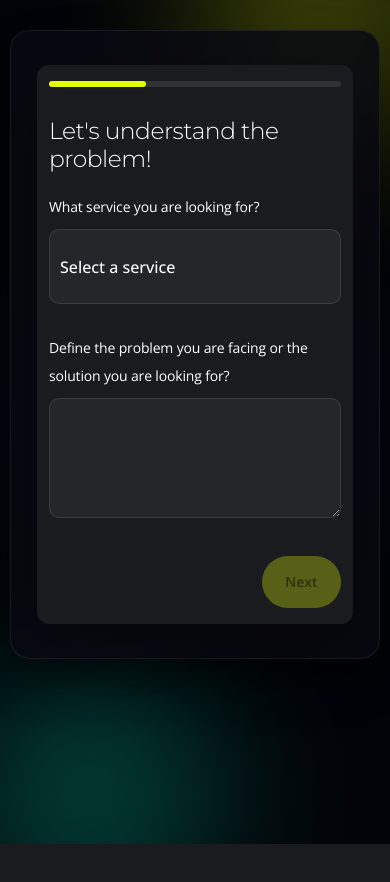
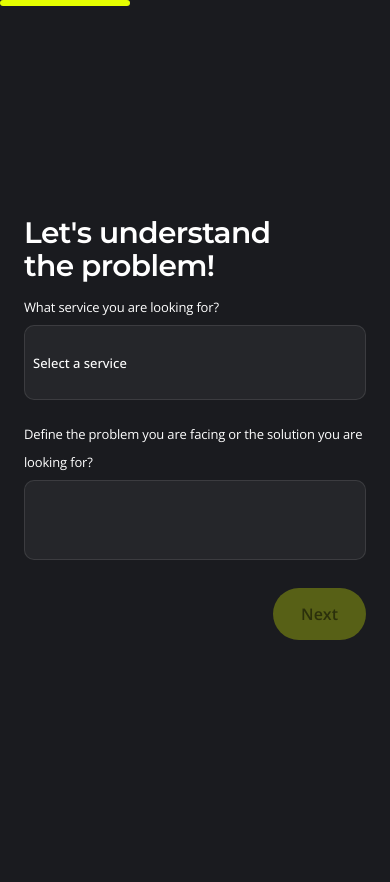
Before and after one commit to saadbhati1002/vedha-web, a React (Create React App) app: page /contact in a window 390 px wide. Shown: the top 882 px of the page. Built offline with nearby package versions, Linux system fonts and the light colour scheme.

Commit message:
contact page aligned

```diff
--- a/src/components/ContactFrom/MultiStepContactForm.css
+++ b/src/components/ContactFrom/MultiStepContactForm.css
@@ -1,35 +1,46 @@
-.multi-step-form-wrapper {
-  width: 100%;
-  max-width: 900px;
-  margin: 0 auto;
-  padding: 40px;
-  background-color: #1a1b1f;
-  border-radius: 20px;
-  box-shadow: 0 25px 80px rgba(0, 0, 0, 0.35);
-  box-sizing: border-box;
-  position: relative;
+
+
+.multi-step-form-wrapper h2 {
+  font-size: 3rem !important;
+  line-height: 1.1;
+  word-break: break-word;
+  font-weight: 600 !important;
 }
 
-.multi-step-form-wrapper * {
-  box-sizing: border-box;
+.multi-step-form-wrapper label {
+  font-size: 16px;
 }
 
-.multi-step-form-wrapper h2 {
-  line-height: 1.15;
-  word-break: break-word;
-  hyphens: auto;
+.multi-step-form-wrapper input,
+.multi-step-form-wrapper select,
+.multi-step-form-wrapper textarea {
+  box-sizing: border-box;
+  padding: 10px 16px !important; /* desktop size */
+  font-size: 16px !important;
 }
 
-.multi-step-form-wrapper label,
-.multi-step-form-wrapper select,
-.multi-step-form-wrapper textarea,
-.multi-step-form-wrapper button {
-  font-size: clamp(0.95rem, 2vw, 1.1rem);
+.multi-step-form-wrapper input:not(.phone-input-field),
+.multi-step-form-wrapper select:not(.country-code-select),
+.multi-step-form-wrapper textarea {
+  width: 100% !important;
+}
+
+.country-code-select {
+  flex: 0 0 38% !important;
+  max-width: 38% !important;
+  min-width: 100px !important;
+  font-size: 14px !important;
+}
+
+.phone-input-field {
+  flex: 1 1 auto !important;
+  min-width: 0 !important;
+  font-size: 14px !important;
 }
 
 .form-error {
   color: #f2c94c;
-  font-size: 0.9rem;
+  font-size: 14px;
   margin-bottom: 16px;
   padding: 12px;
   background-color: rgba(242, 201, 76, 0.1);
@@ -38,14 +49,14 @@
 }
 
 .meeting-details-grid {
-  display: flex;
-  flex-direction: column;
-  gap: 24px;
+  display: grid;
+  grid-template-columns: 1fr 1fr;
+  gap: 20px;
 }
 
 .meeting-input {
   width: 100%;
-  padding: 15px;
+  padding: 10px;
   background-color: rgba(255, 255, 255, 0.05);
   border: 1px solid rgba(255, 255, 255, 0.1);
   border-radius: 10px;
@@ -88,41 +99,65 @@
 /* Mobile optimizations - Priority layout fixes */
 @media (max-width: 600px) {
   .multi-step-form-wrapper {
-    padding: 20px 16px;
+    padding: 16px 16px;
     max-width: 100%;
-    border-radius: 16px;
     margin: 0;
   }
 
   .multi-step-form-wrapper h2 {
-    font-size: clamp(1.5rem, 6vw, 2rem) !important;
-    margin-bottom: 24px !important;
-    line-height: 1.2;
+    font-size: 2.25rem !important;
+    margin-bottom: 16px !important;
+    max-width: 90%;
+    line-height: 1.1 !important;
   }
 
   .meeting-details-grid {
-    gap: 16px;
+    gap: 12px;
   }
 
   .meeting-input {
-    padding: 14px 12px;
+    padding: 8px;
     font-size: 16px; /* Prevents iOS zoom */
   }
 
   .multi-step-form-wrapper label {
-    font-size: 14px !important;
-    margin-bottom: 8px !important;
+    font-size: 13px !important;
+    margin-bottom: 4px !important;
   }
 
   .multi-step-form-wrapper select,
   .multi-step-form-wrapper textarea,
   .multi-step-form-wrapper input {
-    font-size: 16px !important; /* Prevents iOS zoom on focus */
-    padding: 14px 12px !important;
+    font-size: 14px !important;
+    padding: 8px 10px !important;
+  }
+
+  /* Right-align button when alone (step 1) to match step 2/3 position */
+  .multi-step-form-wrapper form > div:last-child {
+    justify-content: flex-end !important;
+  }
+
+  /* Keep button position consistent across steps on mobile */
+  .multi-step-form-wrapper form > div:first-child {
+    min-height: 180px !important;
+  }
+
+  .country-code-select {
+    font-size: 11px !important;
+    padding: 8px 6px !important;
+    flex: 0 0 20% !important;
+    max-width: 20% !important;
+    min-width: 60px !important;
+  }
+
+  .phone-input-field {
+    font-size: 13px !important;
+    padding: 8px 8px !important;
   }
 
   .multi-step-form-wrapper textarea {
-    min-height: 120px;
+    min-height: unset;
+    max-height: 80px;
   }
 
   .form-error {
@@ -135,35 +170,48 @@
 /* Small mobile devices */
 @media (max-width: 480px) {
   .multi-step-form-wrapper {
-    padding: 16px 12px;
-    border-radius: 12px;
+    padding: 12px 12px;
   }
 
   .multi-step-form-wrapper h2 {
-    font-size: clamp(1.4rem, 6vw, 1.8rem) !important;
-    margin-bottom: 20px !important;
+    font-size: 1.85rem !important;
+    margin-bottom: 12px !important;
+    max-width: 85%;
   }
 
   .meeting-input {
-    padding: 12px 10px;
+    padding: 6px;
   }
 
   .multi-step-form-wrapper select,
   .multi-step-form-wrapper textarea,
   .multi-step-form-wrapper input {
-    padding: 12px 10px !important;
+    font-size: 13px !important;
+    padding: 6px 8px !important;
+  }
+
+  .country-code-select {
+    font-size: 10px !important;
+    padding: 6px 4px !important;
+    flex: 0 0 20% !important;
+    max-width: 20% !important;
+    min-width: 55px !important;
+  }
+
+  .phone-input-field {
+    font-size: 12px !important;
+    padding: 6px 6px !important;
   }
 }
 
 /* Extra small devices */
 @media (max-width: 350px) {
   .multi-step-form-wrapper {
-    padding: 12px 10px;
-    border-radius: 10px;
+    padding: 10px 10px;
   }
 
   .multi-step-form-wrapper h2 {
-    font-size: 1.3rem !important;
-    margin-bottom: 16px !important;
+    font-size: 1.6rem !important;
+    margin-bottom: 10px !important;
   }
 }
--- a/src/components/ContactFrom/MultiStepContactForm.tsx
+++ b/src/components/ContactFrom/MultiStepContactForm.tsx
@@ -55,6 +55,7 @@ const MultiStepContactForm: React.FC<MultiStepContactFormProps> = ({
   mode = "modal",
 }) => {
   const isModalMode = mode === "modal";
+  const totalSteps = 3; // Make this dynamic by changing this value
   const [currentStep, setCurrentStep] = useState(1);
   const [isAnimating, setIsAnimating] = useState(false);
   const [countryCode, setCountryCode] = useState("+971");
@@ -122,7 +123,7 @@ const MultiStepContactForm: React.FC<MultiStepContactFormProps> = ({
       }
     }
 
-    if (currentStep < 3) {
+    if (currentStep < totalSteps) {
       setStepError("");
       setCurrentStep((prev) => prev + 1);
     }
@@ -215,31 +216,29 @@ const MultiStepContactForm: React.FC<MultiStepContactFormProps> = ({
         transition: "opacity 0.4s ease-in-out",
         overflowY: "auto",
         overflowX: "hidden",
-        padding: "clamp(12px, 3vw, 20px)",
+        padding: "20px",
         WebkitOverflowScrolling: "touch",
       }
     : {
-        position: "relative",
         width: "100%",
-        display: "flex",
-        justifyContent: "center",
-        padding: "clamp(20px, 5vw, 40px) clamp(12px, 3vw, 20px)",
       };
 
   const formWrapperStyle: React.CSSProperties = {
     width: "100%",
-    maxWidth: "900px",
+    maxWidth: "100%",
     boxSizing: "border-box",
-    transform: isAnimating ? "translateY(0)" : "translateY(30px)",
-    transition: "transform 0.4s ease-out",
   };
 
   const progressIndicatorStyle: React.CSSProperties = {
-    width: `${(currentStep / 3) * 100}%`,
-    height: "100%",
+    position: "fixed",
+    top: 0,
+    left: 0,
+    width: `${(currentStep / totalSteps) * 100}%`,
+    height: "6px",
     backgroundColor: "#E5FF00",
     transition: "width 0.3s ease",
     borderRadius: "4px",
+    zIndex: 9999,       // keeps it above everything
   };
 
   const modalProgressBarStyle: React.CSSProperties = {
@@ -255,9 +254,9 @@ const MultiStepContactForm: React.FC<MultiStepContactFormProps> = ({
   const pageProgressBarWrapperStyle: React.CSSProperties = {
     width: "100%",
     height: "6px",
-    backgroundColor: "rgba(255, 255, 255, 0.1)",
+    backgroundColor: "rgba(255, 255, 255, 0)",
     borderRadius: "4px",
-    marginBottom: "30px",
+    marginBottom: "16px",
   };
 
   const closeButtonElement = isModalMode ? (
@@ -265,20 +264,20 @@ const MultiStepContactForm: React.FC<MultiStepContactFormProps> = ({
       type="button"
       style={{
         position: "fixed",
-        top: "clamp(12px, 3vw, 20px)",
-        right: "clamp(12px, 3vw, 20px)",
+        top: "20px",
+        right: "20px",
         background: "transparent",
         border: "none",
         color: "#fff",
-        fontSize: "clamp(28px, 6vw, 36px)",
+        fontSize: "32px",
         cursor: "pointer",
-        padding: "clamp(8px, 2vw, 12px)",
+        padding: "10px",
         display: "flex",
         alignItems: "center",
         justifyContent: "center",
         borderRadius: "50%",
-        width: "clamp(40px, 10vw, 50px)",
-        height: "clamp(40px, 10vw, 50px)",
+        width: "48px",
+        height: "48px",
         transition: "background 0.2s",
         zIndex: 10001,
         touchAction: "manipulation",
@@ -300,11 +299,11 @@ const MultiStepContactForm: React.FC<MultiStepContactFormProps> = ({
   const modalSuccessContentStyle: React.CSSProperties = {
     textAlign: "center",
     maxWidth: "600px",
-    padding: "clamp(20px, 5vw, 40px)",
+    padding: "40px",
     animation: "fadeIn 0.4s ease-in-out",
   };
   const pageSuccessOuterStyle: React.CSSProperties = {
-    padding: "clamp(30px, 8vw, 60px) clamp(12px, 3vw, 20px)",
+    padding: "40px 20px",
     display: "flex",
     justifyContent: "center",
   };
@@ -312,23 +311,23 @@ const MultiStepContactForm: React.FC<MultiStepContactFormProps> = ({
     width: "100%",
     maxWidth: "800px",
     backgroundColor: "#111",
-    borderRadius: "clamp(12px, 3vw, 24px)",
-    padding: "clamp(30px, 8vw, 60px)",
+    borderRadius: "20px",
+    padding: "50px",
     boxShadow: "0 25px 80px rgba(0, 0, 0, 0.4)",
     textAlign: "center",
   };
   const successButtonStyle: React.CSSProperties = {
-    padding: "clamp(12px, 3vw, 15px) clamp(24px, 8vw, 40px)",
+    padding: "14px 32px",
     backgroundColor: "#E5FF00",
     border: "none",
     borderRadius: "50px",
     color: "#000",
-    fontSize: "clamp(14px, 3.5vw, 16px)",
+    fontSize: "16px",
     fontFamily: "var(--font-body)",
     fontWeight: "600",
     cursor: "pointer",
     transition: "all 0.2s",
-    marginTop: "clamp(20px, 5vw, 30px)",
+    marginTop: "24px",
     touchAction: "manipulation",
     minHeight: "44px",
   };
@@ -338,11 +337,9 @@ const MultiStepContactForm: React.FC<MultiStepContactFormProps> = ({
         @keyframes fadeIn {
           from {
             opacity: 0;
-            transform: translateY(5px);
           }
           to {
             opacity: 1;
-            transform: translateY(0);
           }
         }
         input[type="date"]::-webkit-calendar-picker-indicator,
@@ -362,10 +359,10 @@ const MultiStepContactForm: React.FC<MultiStepContactFormProps> = ({
       <div style={isModalMode ? modalSuccessContentStyle : pageSuccessInnerStyle}>
         <h2
           style={{
-            fontSize: "clamp(1.5rem, 6vw, 2.6rem)",
-            fontWeight: "300",
-            color: "#fff",
-            marginBottom: "clamp(20px, 5vw, 30px)",
+            fontSize: "2rem",
+            fontWeight: "700",
+            color: "#E5FF00",
+            marginBottom: "24px",
             fontFamily: "var(--font-heading)",
             letterSpacing: "-0.02em",
             lineHeight: 1.2,
@@ -423,16 +420,13 @@ const MultiStepContactForm: React.FC<MultiStepContactFormProps> = ({
           <h2
             key={currentStep}
             style={{
-              fontSize: "clamp(1.5rem, 6vw, 3.8rem)",
-              lineHeight: 1.2,
-              fontWeight: "300",
+              lineHeight: 1.1,
+              fontWeight: "600",
               color: "#fff",
-              marginBottom: "clamp(24px, 6vw, 50px)",
+              marginBottom: "24px",
               textAlign: "left",
               fontFamily: "var(--font-heading)",
               letterSpacing: "-0.02em",
-              transition: "opacity 0.3s ease-in-out, transform 0.3s ease-in-out",
-              animation: "fadeIn 0.3s ease-in-out",
               wordBreak: "break-word",
             }}
           >
@@ -448,14 +442,15 @@ const MultiStepContactForm: React.FC<MultiStepContactFormProps> = ({
               <div
                 style={{
                   animation: "fadeIn 0.4s ease-in-out",
+                  minHeight: "220px",
                 }}
               >
-                <div style={{ marginBottom: "30px" }}>
+                <div style={{ marginBottom: "20px" }}>
                   <label
                     style={{
                       display: "block",
                       color: "#fff",
-                      marginBottom: "10px",
+                      marginBottom: "6px",
                       fontSize: "16px",
                       fontFamily: "var(--font-body)",
                     }}
@@ -469,7 +464,7 @@ const MultiStepContactForm: React.FC<MultiStepContactFormProps> = ({
                     required
                     style={{
                       width: "100%",
-                      padding: "clamp(12px, 3vw, 15px)",
+                      padding: "10px",
                       backgroundColor: "rgba(255, 255, 255, 0.05)",
                       border: "1px solid rgba(255, 255, 255, 0.1)",
                       borderRadius: "10px",
@@ -503,12 +498,12 @@ const MultiStepContactForm: React.FC<MultiStepContactFormProps> = ({
                   </select>
                 </div>
 
-                <div style={{ marginBottom: "30px" }}>
+                <div style={{ marginBottom: "20px" }}>
                   <label
                     style={{
                       display: "block",
                       color: "#fff",
-                      marginBottom: "10px",
+                      marginBottom: "6px",
                       fontSize: "16px",
                       fontFamily: "var(--font-body)",
                     }}
@@ -520,10 +515,10 @@ const MultiStepContactForm: React.FC<MultiStepContactFormProps> = ({
                     value={formData.problem}
                     onChange={handleInputChange}
                     required
-                    rows={6}
+                    rows={2}
                     style={{
                       width: "100%",
-                      padding: "15px",
+                      padding: "8px",
                       backgroundColor: "rgba(255, 255, 255, 0.05)",
                       border: "1px solid rgba(255, 255, 255, 0.1)",
                       borderRadius: "10px",
@@ -531,8 +526,9 @@ const MultiStepContactForm: React.FC<MultiStepContactFormProps> = ({
                       fontSize: "16px",
                       fontFamily: "var(--font-body)",
                       outline: "none",
-                      resize: "vertical",
+                      resize: "none",
                       transition: "all 0.2s",
+                      overflow: "auto",
                     }}
                     onFocus={(e) => {
                       e.currentTarget.style.borderColor = "#E5FF00";
@@ -552,12 +548,12 @@ const MultiStepContactForm: React.FC<MultiStepContactFormProps> = ({
                   animation: "fadeIn 0.4s ease-in-out",
                 }}
               >
-                <div style={{ marginBottom: "30px" }}>
+                <div style={{ marginBottom: "20px" }}>
                   <label
                     style={{
                       display: "block",
                       color: "#fff",
-                      marginBottom: "10px",
+                      marginBottom: "6px",
                       fontSize: "16px",
                       fontFamily: "var(--font-body)",
                     }}
@@ -572,7 +568,7 @@ const MultiStepContactForm: React.FC<MultiStepContactFormProps> = ({
                     required
                     style={{
                       width: "100%",
-                      padding: "15px",
+                      padding: "10px",
                       backgroundColor: "rgba(255, 255, 255, 0.05)",
                       border: "1px solid rgba(255, 255, 255, 0.1)",
                       borderRadius: "10px",
@@ -591,12 +587,12 @@ const MultiStepContactForm: React.FC<MultiStepContactFormProps> = ({
                   />
                 </div>
 
-                <div style={{ marginBottom: "30px" }}>
+                <div style={{ marginBottom: "20px" }}>
                   <label
                     style={{
                       display: "block",
                       color: "#fff",
-                      marginBottom: "10px",
+                      marginBottom: "6px",
                       fontSize: "16px",
                       fontFamily: "var(--font-body)",
                     }}
@@ -606,24 +602,26 @@ const MultiStepContactForm: React.FC<MultiStepContactFormProps> = ({
                   <div
                     style={{
                       display: "flex",
-                      gap: "10px",
+                      gap: "15px",
+                      width: "100%",
                     }}
                   >
                     <select
                       value={countryCode}
                       onChange={(e) => setCountryCode(e.target.value)}
+                      className="country-code-select"
                       style={{
-                        padding: "15px 12px",
+                        padding: "10px 8px",
                         backgroundColor: "rgba(255, 255, 255, 0.05)",
                         border: "1px solid rgba(255, 255, 255, 0.1)",
                         borderRadius: "10px",
                         color: "#fff",
-                        fontSize: "16px",
+                        fontSize: "14px",
                         fontFamily: "var(--font-body)",
                         outline: "none",
                         transition: "all 0.2s",
                         cursor: "pointer",
-                        width: "auto",
+                        boxSizing: "border-box",
                       }}
                       onFocus={(e) => {
                         e.currentTarget.style.borderColor = "#E5FF00";
@@ -649,17 +647,18 @@ const MultiStepContactForm: React.FC<MultiStepContactFormProps> = ({
                       onChange={handleInputChange}
                       required
                       placeholder="Phone number"
+                      className="phone-input-field"
                       style={{
-                        flex: 1,
-                        padding: "15px",
+                        padding: "10px",
                         backgroundColor: "rgba(255, 255, 255, 0.05)",
                         border: "1px solid rgba(255, 255, 255, 0.1)",
                         borderRadius: "10px",
                         color: "#fff",
-                        fontSize: "16px",
+                        fontSize: "10px",
                         fontFamily: "var(--font-body)",
                         outline: "none",
                         transition: "all 0.2s",
+                        boxSizing: "border-box",
                       }}
                       onFocus={(e) => {
                         e.currentTarget.style.borderColor = "#E5FF00";
@@ -680,12 +679,12 @@ const MultiStepContactForm: React.FC<MultiStepContactFormProps> = ({
                   animation: "fadeIn 0.4s ease-in-out",
                 }}
               >
-                <div style={{ marginBottom: "30px" }}>
+                <div style={{ marginBottom: "16px" }}>
                   <label
                     style={{
                       display: "block",
                       color: "#fff",
-                      marginBottom: "10px",
+                      marginBottom: "6px",
                       fontSize: "16px",
                       fontFamily: "var(--font-body)",
                     }}
@@ -695,14 +694,14 @@ const MultiStepContactForm: React.FC<MultiStepContactFormProps> = ({
                   <div
                     style={{
                       display: "flex",
-                      gap: "20px",
-                      marginBottom: "20px",
+                      gap: "12px",
+                      marginBottom: "12px",
                     }}
                   >
                     <label
                       style={{
                         flex: 1,
-                        padding: "15px",
+                        padding: "10px",
                         backgroundColor:
                           formData.meetingType === "virtual"
                             ? "rgba(229, 255, 0, 0.1)"
@@ -732,7 +731,7 @@ const MultiStepContactForm: React.FC<MultiStepContactFormProps> = ({
                     <label
                       style={{
                         flex: 1,
-                        padding: "15px",
+                        padding: "10px",
                         backgroundColor:
                           formData.meetingType === "physical"
                             ? "rgba(229, 255, 0, 0.1)"
@@ -762,13 +761,13 @@ const MultiStepContactForm: React.FC<MultiStepContactFormProps> = ({
                   </div>
                 </div>
 
-                <div className="meeting-details-grid" style={{ marginBottom: "30px" }}>
+                <div className="meeting-details-grid" style={{ marginBottom: "20px" }}>
                   <div>
                     <label
                       style={{
                         display: "block",
                         color: "#fff",
-                        marginBottom: "10px",
+                        marginBottom: "6px",
                         fontSize: "16px",
                         fontFamily: "var(--font-body)",
                       }}
@@ -790,7 +789,7 @@ const MultiStepContactForm: React.FC<MultiStepContactFormProps> = ({
                       style={{
                         display: "block",
                         color: "#fff",
-                        marginBottom: "10px",
+                        marginBottom: "6px",
                         fontSize: "16px",
                         fontFamily: "var(--font-body)",
                       }}
@@ -815,8 +814,8 @@ const MultiStepContactForm: React.FC<MultiStepContactFormProps> = ({
               style={{
                 display: "flex",
                 justifyContent: "space-between",
-                marginTop: "clamp(24px, 6vw, 40px)",
-                gap: "clamp(12px, 3vw, 20px)",
+                marginTop: "20px",
+                gap: "12px",
                 flexWrap: "wrap",
               }}
             >
@@ -825,12 +824,12 @@ const MultiStepContactForm: React.FC<MultiStepContactFormProps> = ({
                   type="button"
                   onClick={handleBack}
                   style={{
-                    padding: "clamp(12px, 3vw, 15px) clamp(20px, 6vw, 40px)",
+                    padding: "12px 28px",
                     backgroundColor: "transparent",
                     border: "2px solid rgba(255, 255, 255, 0.2)",
                     borderRadius: "50px",
                     color: "#fff",
-                    fontSize: "clamp(14px, 3.5vw, 16px)",
+                    fontSize: "16px",
                     fontFamily: "var(--font-body)",
                     fontWeight: "600",
                     cursor: "pointer",
@@ -852,19 +851,19 @@ const MultiStepContactForm: React.FC<MultiStepContactFormProps> = ({
                 </button>
               )}
 
-              <div style={{ marginLeft: "auto" }}>
-                {currentStep < 3 ? (
+              <div style={{ marginLeft: currentStep > 1 ? "auto" : undefined }}>
+                {currentStep < totalSteps ? (
                   <button
                     type="button"
                     onClick={handleNext}
                     disabled={!isStepValid()}
                     style={{
-                      padding: "clamp(12px, 3vw, 15px) clamp(20px, 6vw, 40px)",
+                      padding: "12px 28px",
                       backgroundColor: isStepValid() ? "#E5FF00" : "rgba(229, 255, 0, 0.3)",
                       border: "none",
                       borderRadius: "50px",
                       color: isStepValid() ? "#000" : "rgba(0, 0, 0, 0.5)",
-                      fontSize: "clamp(14px, 3.5vw, 16px)",
+                      fontSize: "16px",
                       fontFamily: "var(--font-body)",
                       fontWeight: "600",
                       cursor: isStepValid() ? "pointer" : "not-allowed",
@@ -891,12 +890,12 @@ const MultiStepContactForm: React.FC<MultiStepContactFormProps> = ({
                     type="submit"
                     disabled={!isStepValid()}
                     style={{
-                      padding: "clamp(12px, 3vw, 15px) clamp(20px, 6vw, 40px)",
+                      padding: "12px 28px",
                       backgroundColor: isStepValid() ? "#E5FF00" : "rgba(229, 255, 0, 0.3)",
                       border: "none",
                       borderRadius: "50px",
                       color: isStepValid() ? "#000" : "rgba(0, 0, 0, 0.5)",
-                      fontSize: "clamp(14px, 3.5vw, 16px)",
+                      fontSize: "16px",
                       fontFamily: "var(--font-body)",
                       fontWeight: "600",
                       cursor: isStepValid() ? "pointer" : "not-allowed",
--- a/src/main-component/ContactPage/ContactPage.css
+++ b/src/main-component/ContactPage/ContactPage.css
@@ -2,9 +2,9 @@
   position: relative;
   min-height: 100vh;
   width: 100%;
-  background: #030409;
+  background: #1a1b1f;
   display: flex;
-  align-items: flex-start;
+  align-items: center;
   justify-content: center;
   padding: 60px 16px 120px;
   overflow: hidden;
@@ -16,51 +16,20 @@
   z-index: 0;
   pointer-events: none;
 }
-
-.contact-page__bloom {
-  position: absolute;
-  width: 260px;
-  height: 260px;
-  border-radius: 50%;
-  filter: blur(70px);
-  opacity: 0.45;
+.contact-form-shell {
+  outline: 2px solid rgba(255, 0, 0, 0);
 }
-
-.bloom-one {
-  top: -100px;
-  right: -60px;
-  background: rgba(229, 255, 0, 0.55);
-}
-
-.bloom-two {
-  bottom: -80px;
-  left: -40px;
-  background: rgba(0, 255, 199, 0.5);
-}
-
-.bloom-three {
-  top: 50%;
-  left: 50%;
-  transform: translate(-50%, -50%);
-  background: rgba(0, 168, 255, 0.35);
-}
-
 .contact-content {
   position: relative;
   z-index: 1;
   width: min(1000px, 100%);
-  display: flex;
-  justify-content: center;
+  margin: 0 auto;
 }
 
 .contact-form-shell {
   width: 100%;
-  border-radius: 28px;
-  padding: 24px;
-  background: rgba(10, 10, 18, 0.85);
-  border: 1px solid rgba(255, 255, 255, 0.08);
-  box-shadow: 0 40px 80px rgba(0, 0, 0, 0.5);
   max-width: 900px;
+  margin: 0 auto;
 }
 
 .multi-step-form-page {
@@ -68,23 +37,13 @@
 }
 
 @media (max-width: 768px) {
-    .contact-page {
-      padding: 40px 12px 80px;
-    }
-
-  .contact-form-shell {
-    padding: 16px;
-    border-radius: 20px;
+  .contact-page {
+    padding: 30px 16px 40px;
   }
 }
 
 @media (max-width: 480px) {
   .contact-page {
-    padding: 30px 10px 50px;
-  }
-
-  .contact-form-shell {
-    padding: 14px;
-    box-shadow: 0 20px 40px rgba(0, 0, 0, 0.45);
+    padding: 20px 12px 30px;
   }
 }
```
